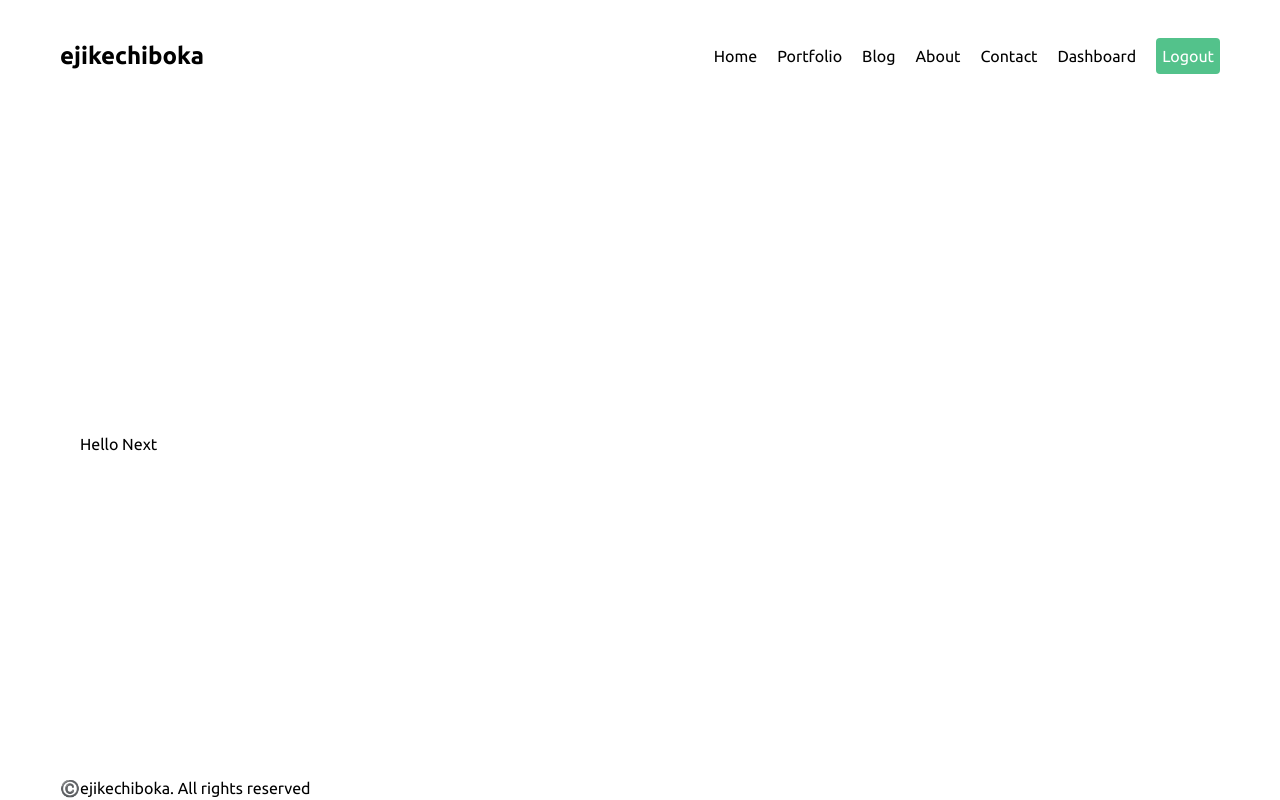
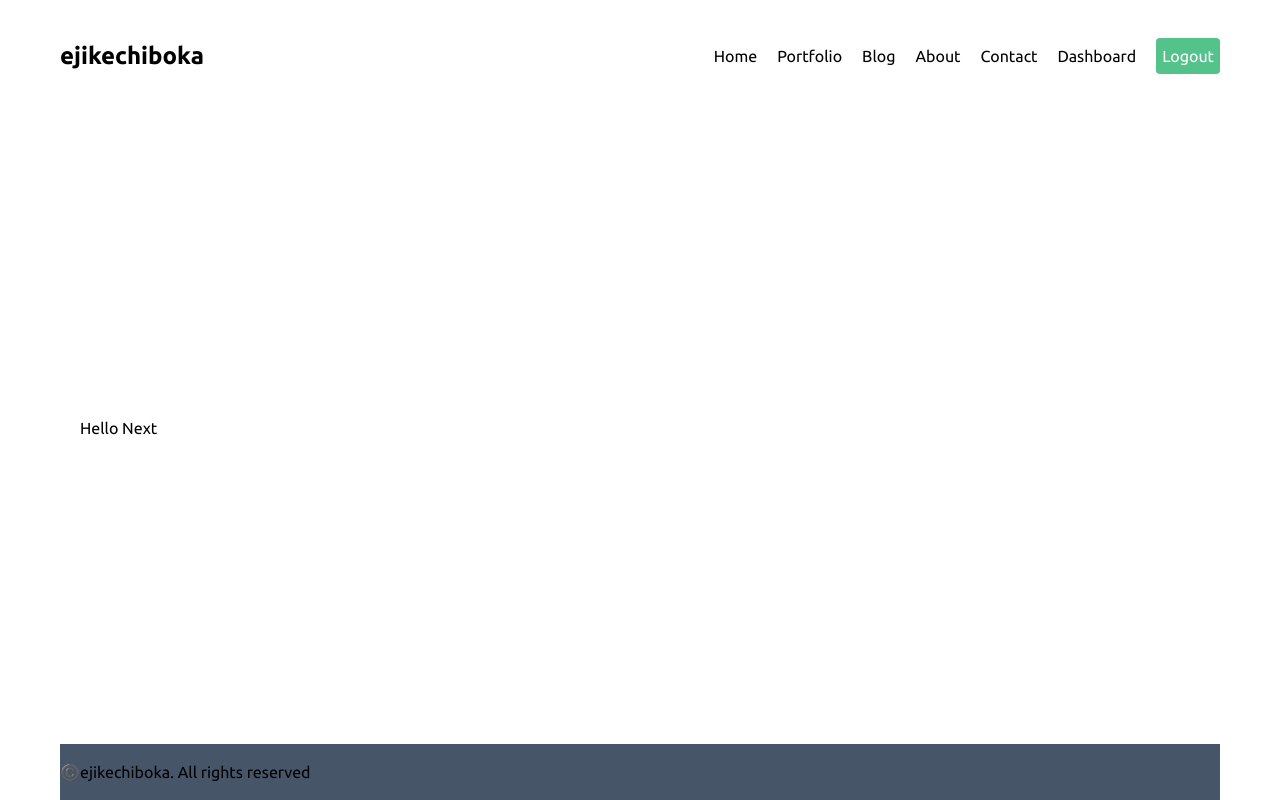
Before and after one commit to agkayster/nextjs13-fullstack-app, a Next.js app: page / in a window 1280 px wide. Built offline with nearby package versions, Linux system fonts and the light colour scheme.

Commit message:
Completed Footer styling with Tailwind css

```diff
--- a/src/components/footer/Footer.jsx
+++ b/src/components/footer/Footer.jsx
@@ -2,7 +2,7 @@ import React from 'react';
 
 const Footer = () => {
 	return (
-		<div>
+		<div className='h-14 bg-slate-600 flex items-center justify-between'>
 			<div>©️ejikechiboka. All rights reserved</div>
 			<div></div>
 		</div>
```
